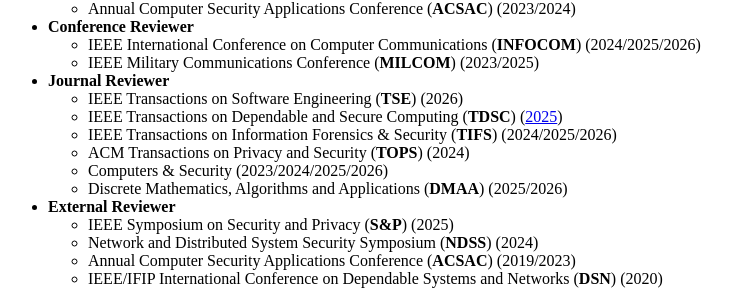
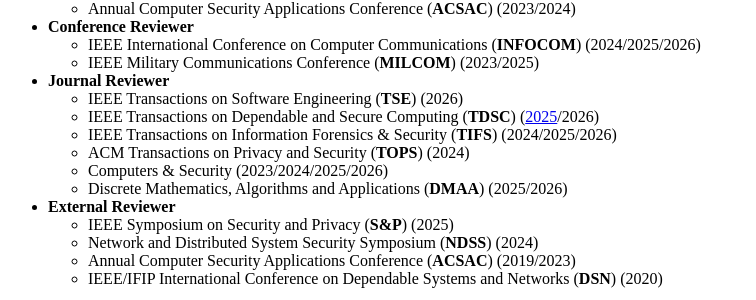
Before and after one commit to YunlongXing/yunlongxing.github.io, a Jekyll site: the page built from _pages/includes/others.md, in a window 1280 px wide. Shown: the part 765-1065 px from the top of the page, without its empty margins (0-756 px from the left). Built offline with Jekyll 4.4.1, drawn with Linux system fonts in a browser that asks for light colours; our own code applies the rules of GitHub Pages for plain Markdown files.

Commit message:
Update TDSC journal review year to include 2026

```diff
--- a/_pages/includes/others.md
+++ b/_pages/includes/others.md
@@ -7,7 +7,7 @@
   - IEEE Military Communications Conference (**MILCOM**) (2023/2025)
 - **Journal Reviewer**
   - IEEE Transactions on Software Engineering (**TSE**) (2026)
-  - IEEE Transactions on Dependable and Secure Computing (**TDSC**) ([2025](/images/tdsc25_certificate.pdf))
+  - IEEE Transactions on Dependable and Secure Computing (**TDSC**) ([2025](/images/tdsc25_certificate.pdf)/2026)
   - IEEE Transactions on Information Forensics & Security (**TIFS**) (2024/2025/2026)
   - ACM Transactions on Privacy and Security (**TOPS**) (2024)
   - Computers & Security (2023/2024/2025/2026)
```
